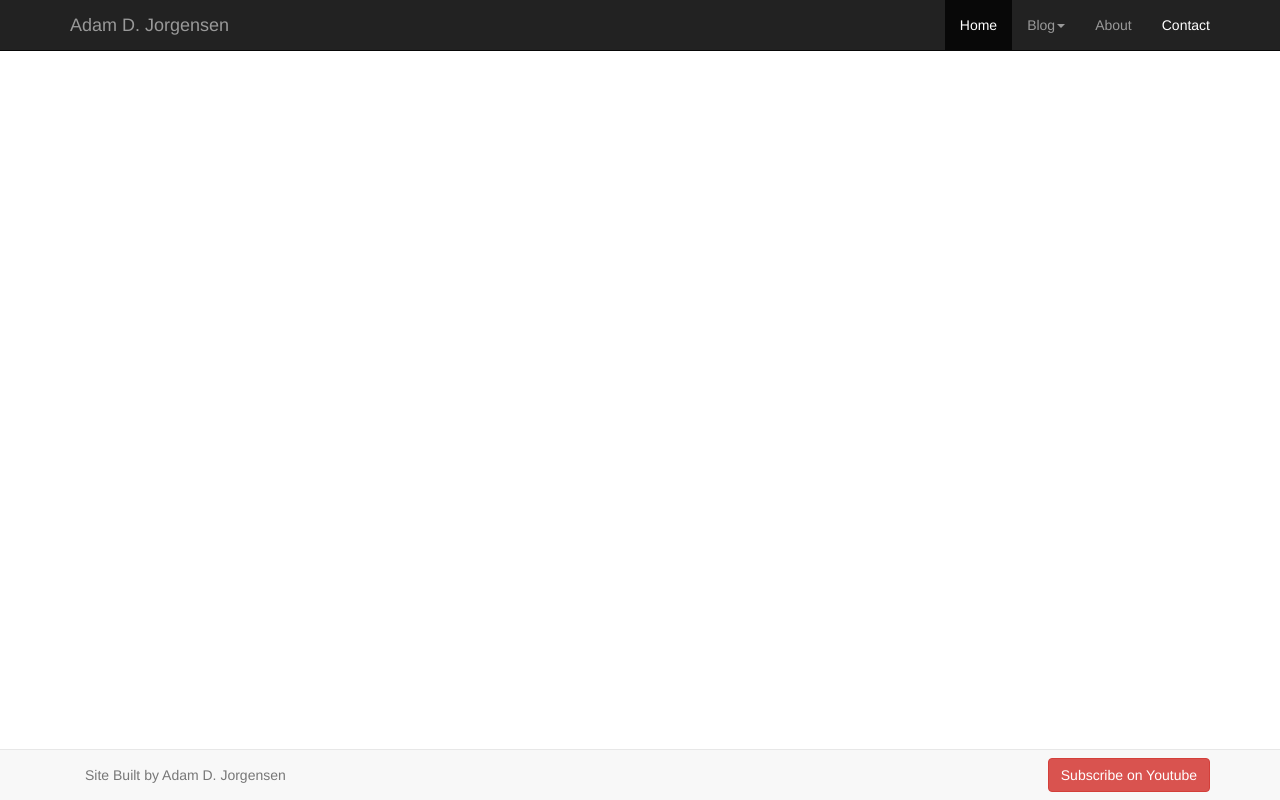
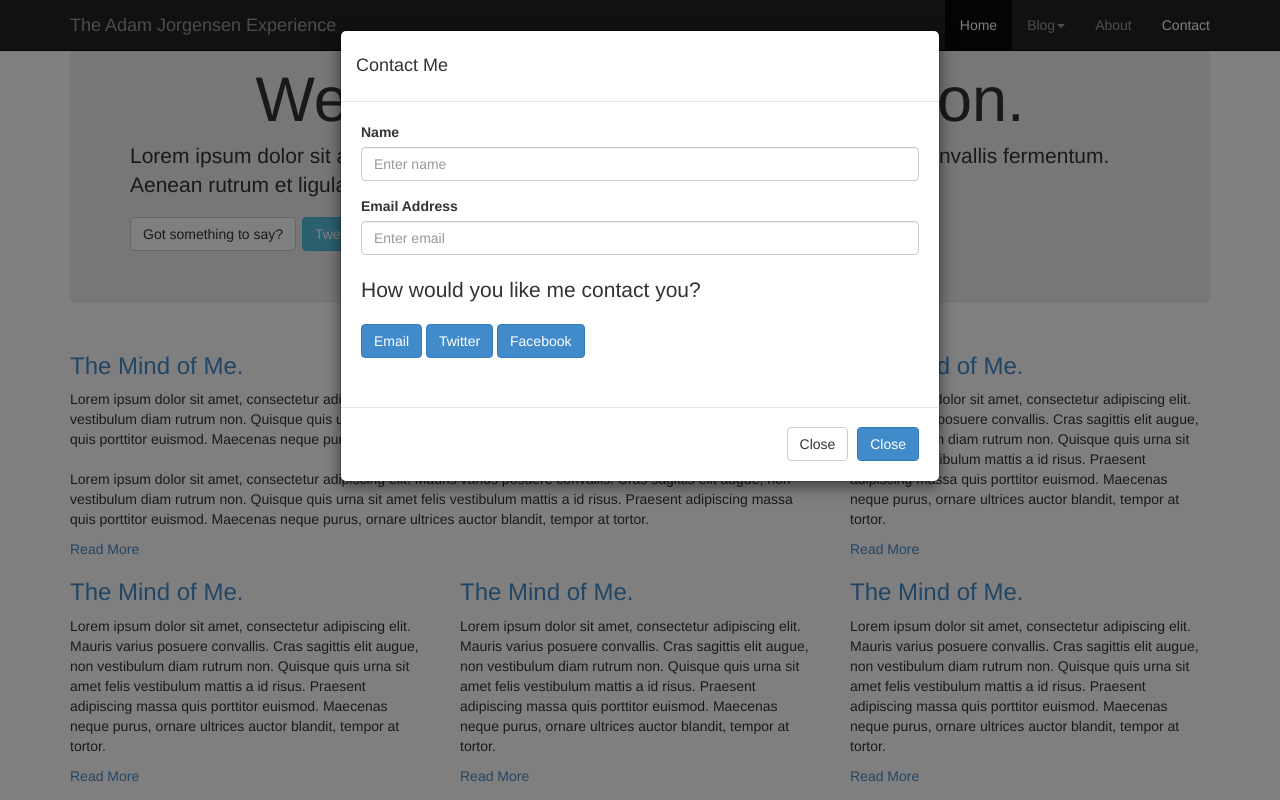
Before and after one commit to adamdjorgensen/Bootstrap-Website-Test, a plain HTML site: page index.html in a window 1280 px wide. Both pictures are taken after a click on the link "Contact". Shown: the top 800 px of the page. Drawn offline with nearby package versions, Linux system fonts and the light colour scheme; files that its build step writes are made by us from their sources.

Commit message:
Added more home page navigation
Columns, buttons, contact popup, articles on front page

```diff
--- a/index.html
+++ b/index.html
@@ -1,6 +1,7 @@
 <!DOCTYLE html>
 
 <html>
+
 
 	<head>
 
@@ -14,40 +15,41 @@
 
 	<body>
 
-		<div class = "navbar navbar-inverse navbar-fixed-top">
+		<div class="navbar navbar-inverse navbar-fixed-top">
 
-			<div class = "container">
+			<div class="container">
 
-				<a href = "#" class = "navbar-brand">Adam D. Jorgensen</a>
+				<a href="#" class="navbar-brand">The Adam Jorgensen Experience</a>
 
-				<button class = "navbar-toggle" data-toggle = "collapse" data-target = ".navHeaderCollapse">
+				<button class="navbar-toggle" data-toggle="collapse" data-target=".navHeaderCollapse">
 
-					<span class = "icon-bar"></span>
-					<span class = "icon-bar"></span>
-					<span class = "icon-bar"></span>
+					<span class="icon-bar"></span>
+					<span class="icon-bar"></span>
+					<span class="icon-bar"></span>
 
 				</button>
 
-				<div class = "collapse navbar-collapse navHeaderCollapse">
+				<div class="collapse navbar-collapse navHeaderCollapse">
 
-					<ul class = "nav navbar-nav navbar-right">
+					<ul class="nav navbar-nav navbar-right">
 
-						<li class = "active"><a href = "#">Home</a></li>
-						<li class = "dropdown">
+						<li class="active"><a href="#">Home</a></li>
+						<li class="dropdown">
 
-						<a href = "#" class = "dropdown-toggle" data-toggle = "dropdown">Blog<b class = "caret"></b></a>
-						<ul class = "dropdown-menu">
+						<a href="#" class="dropdown-toggle" data-toggle="dropdown">Blog<b class="caret"></b></a>
 
-							<li><a href = "#">Current</a></li>
-							<li><a href = "#">Archive</a></li>
-							<li><a href = "#">Tumblr</a></li>
-							<li><a href = "#">Twitter</a></li>
+						<ul class="dropdown-menu">
+
+							<li><a href="#">Current</a></li>
+							<li><a href="#">Archive</a></li>
+							<li><a href="#">Tumblr</a></li>
+							<li><a href="#">Twitter</a></li>
 
 						</ul>
 
 						</li>
-						<li><a href = "#">About</a></li>
-						<li><a href = "#">Contact</a></li>
+						<li><a href="#">About</a></li>
+						<li><a href="#contact" data-toggle="modal">Contact</a></li>
 
 					</ul>
 
@@ -57,15 +59,147 @@
 
 		</div>
 
+		<div class="container">
+
+			<div class="jumbotron">
+
+				<h1 class="text-center">Welcome to the Revolution.</h1>
+
+				<p>Lorem ipsum dolor sit amet, consectetur adipiscing elit. Sed commodo dui sed ligula convallis fermentum. Aenean rutrum et ligula quis lobortis. Donec quis sagittis mauris.</p>
+
+				<a class="btn btn-default">Got something to say?</a>
+
+				<a class="btn btn-info">Tweet it</a>
+			</div>
+
+		</div>
+
+		<div class="container">
+
+			<div class="row">
+
+				<div class="col-xs-12 col-md-8">
+
+					<h3><a href="#">The Mind of Me.</a></h3>
+					<p>Lorem ipsum dolor sit amet, consectetur adipiscing elit. Mauris varius posuere convallis. Cras sagittis elit augue, non vestibulum diam rutrum non. Quisque quis urna sit amet felis vestibulum mattis a id risus. Praesent adipiscing massa quis porttitor euismod. Maecenas neque purus, ornare ultrices auctor blandit, tempor at tortor.<br><br>Lorem ipsum dolor sit amet, consectetur adipiscing elit. Mauris varius posuere convallis. Cras sagittis elit augue, non vestibulum diam rutrum non. Quisque quis urna sit amet felis vestibulum mattis a id risus. Praesent adipiscing massa quis porttitor euismod. Maecenas neque purus, ornare ultrices auctor blandit, tempor at tortor.</p>
+					<a href"#">Read More</a>
 
 
-		<div class = "navbar navbar-default navbar-fixed-bottom">
+				</div>
 
-			<div class = "container">
-				<p class = "navbar-text pull-left">Site Built by Adam D. Jorgensen</p>
-				<a href = "#" class = "navbar-btn btn-danger btn pull-right">Subscribe on Youtube</a>
+				<div class="col-xs-6 col-md-4">
+
+					<h3><a href="#">The Mind of Me.</a></h3>
+					<p>Lorem ipsum dolor sit amet, consectetur adipiscing elit. Mauris varius posuere convallis. Cras sagittis elit augue, non vestibulum diam rutrum non. Quisque quis urna sit amet felis vestibulum mattis a id risus. Praesent adipiscing massa quis porttitor euismod. Maecenas neque purus, ornare ultrices auctor blandit, tempor at tortor.</p>
+					<a href"#">Read More</a>
+
+
+				</div>
 			</div>
 
+			<div class="row">
+
+				<div class="col-xs-6 col-md-4">
+
+					<h3><a href="#">The Mind of Me.</a></h3>
+					<p>Lorem ipsum dolor sit amet, consectetur adipiscing elit. Mauris varius posuere convallis. Cras sagittis elit augue, non vestibulum diam rutrum non. Quisque quis urna sit amet felis vestibulum mattis a id risus. Praesent adipiscing massa quis porttitor euismod. Maecenas neque purus, ornare ultrices auctor blandit, tempor at tortor.</p>
+					<a href"#">Read More</a>
+
+
+				</div>
+
+				<div class="col-xs-6 col-md-4">
+
+					<h3><a href="#">The Mind of Me.</a></h3>
+					<p>Lorem ipsum dolor sit amet, consectetur adipiscing elit. Mauris varius posuere convallis. Cras sagittis elit augue, non vestibulum diam rutrum non. Quisque quis urna sit amet felis vestibulum mattis a id risus. Praesent adipiscing massa quis porttitor euismod. Maecenas neque purus, ornare ultrices auctor blandit, tempor at tortor.</p>
+					<a href"#">Read More</a>
+
+
+				</div>
+
+				<div class="col-xs-6 col-md-4">
+
+					<h3><a href="#">The Mind of Me.</a></h3>
+					<p>Lorem ipsum dolor sit amet, consectetur adipiscing elit. Mauris varius posuere convallis. Cras sagittis elit augue, non vestibulum diam rutrum non. Quisque quis urna sit amet felis vestibulum mattis a id risus. Praesent adipiscing massa quis porttitor euismod. Maecenas neque purus, ornare ultrices auctor blandit, tempor at tortor.</p>
+					<a href"#">Read More</a>
+
+
+				</div>
+
+			</div>
+
+			<div class="row">
+
+				<div class="col-xs-6">
+
+					<h3><a href="#">The Mind of Me.</a></h3>
+					<p>Lorem ipsum dolor sit amet, consectetur adipiscing elit. Mauris varius posuere convallis. Cras sagittis elit augue, non vestibulum diam rutrum non. Quisque quis urna sit amet felis vestibulum mattis a id risus. Praesent adipiscing massa quis porttitor euismod. Maecenas neque purus, ornare ultrices auctor blandit, tempor at tortor.</p>
+					<a href"#">Read More</a>
+
+
+				</div>
+
+				<div class="col-xs-6">
+
+					<h3><a href="#">The Mind of Me.</a></h3>
+					<p>Lorem ipsum dolor sit amet, consectetur adipiscing elit. Mauris varius posuere convallis. Cras sagittis elit augue, non vestibulum diam rutrum non. Quisque quis urna sit amet felis vestibulum mattis a id risus. Praesent adipiscing massa quis porttitor euismod. Maecenas neque purus, ornare ultrices auctor blandit, tempor at tortor.</p>
+					<a href"#">Read More</a>
+
+
+				</div>
+
+			</div>
+		</div>
+<!--
+		<div class="navbar navbar-default navbar-fixed-bottom">
+
+			<div class="container">
+				<p class="navbar-text pull-left">Site Built by Adam D. Jorgensen</p>
+				<a href="#" class="navbar-btn btn-danger btn pull-right">Subscribe on Youtube</a>
+			</div>
+
+		</div>
+-->
+		<div class="modal fade" id="contact" role="dialog">
+			<div class='modal-dialog'>
+				<div class="modal-content">
+					<div class="modal-header">
+						<h4>Contact Me</h>
+					</div>
+					<div class="modal-body">
+						<form role="form">
+							<div class="form-group">
+								<label for"exampleInputName1">Name</label>
+								<input type="text" class="form-control" id="exampleInputName1" placeholder="Enter name">
+							</div>
+							<div class"form-group">
+								<label for"exampleInputEmail1">Email Address</label>
+								<input type="email" class="form-control" id="exampleInputEmail1" placeholder="Enter email">
+							</div>
+<br>
+							<p class="Lead">How would you like me contact you?</p>
+
+							<div class"btn-group" data-toggle="buttons">
+								<label class="btn btn-primary">
+									<input type="radio" name="options" id="option1">Email
+								</label>
+								<label class="btn btn-primary">
+									<input type="radio" name="options" id="option2">Twitter
+								</label>
+								<label class="btn btn-primary">
+									<input type="radio" name="options" id="option3">Facebook
+								</label>
+
+							</div>
+						</form>
+					</div>
+
+					<div class="modal-footer">
+						<a class="btn btn-default" data-dismiss="modal">Close</a>
+						<a class="btn btn-primary" data-dismiss="modal">Close</a>
+					</div>
+				</div>
+			</div>
 		</div>
 
 		<script src="http://ajax.googleapis.com/ajax/libs/jquery/1.10.2/jquery.min.js"></script>
```
